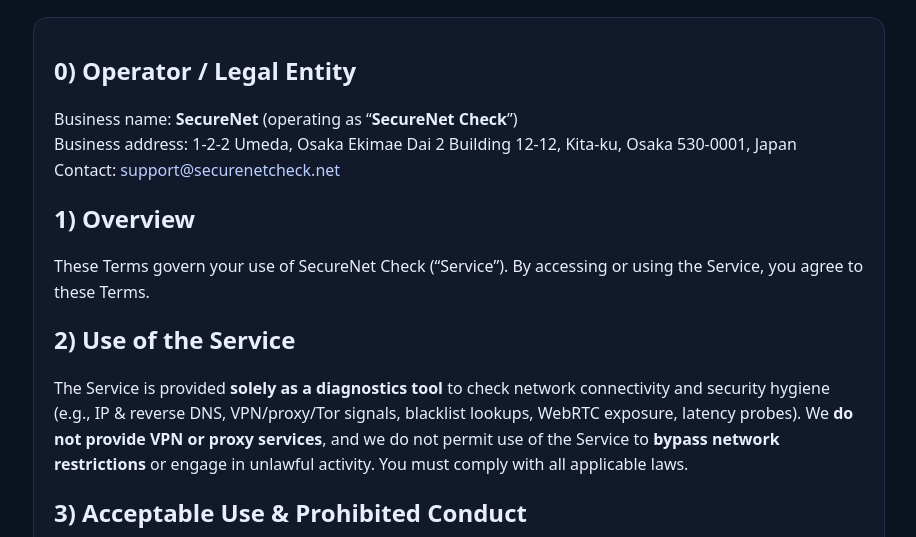
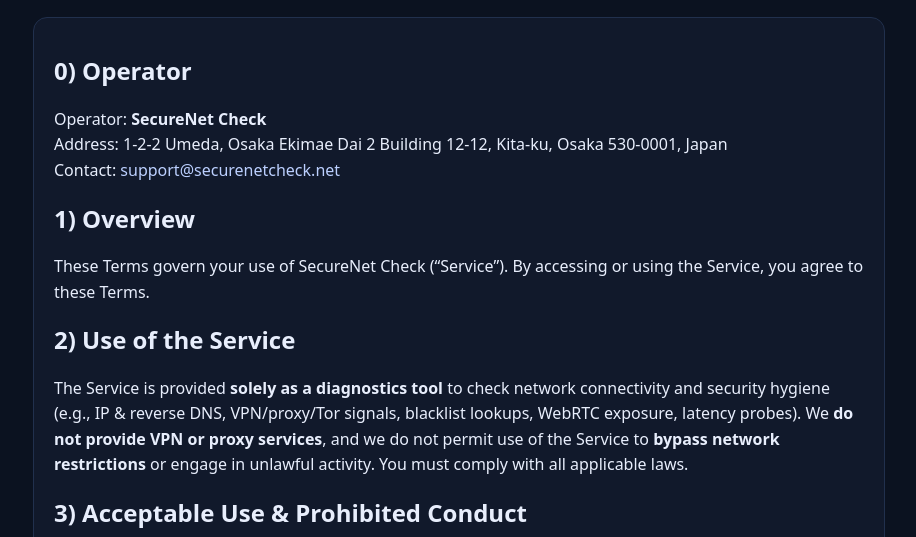
Before and after one commit to godman-cyber/my-website, a plain HTML site: page terms/index.html in a window 1280 px wide. Shown: the part 194-731 px from the top of the page, without its empty margins (181-1097 px from the left). Drawn offline with Linux system fonts and the light colour scheme.

Commit message:
Update index.html

```diff
--- a/terms/index.html
+++ b/terms/index.html
@@ -46,10 +46,10 @@
   <p class="muted">Last updated: August 22, 2025</p>
 
   <div class="card">
-    <h2>0) Operator / Legal Entity</h2>
+    <h2>0) Operator</h2>
     <p>
-      Business name: <strong>SecureNet</strong> (operating as “<strong>SecureNet Check</strong>”)<br>
-      Business address: 1-2-2 Umeda, Osaka Ekimae Dai 2 Building 12-12, Kita-ku, Osaka 530-0001, Japan<br>
+      Operator: <strong>SecureNet Check</strong><br>
+      Address: 1-2-2 Umeda, Osaka Ekimae Dai 2 Building 12-12, Kita-ku, Osaka 530-0001, Japan<br>
       Contact: <a href="mailto:support@securenetcheck.net">support@securenetcheck.net</a>
     </p>
 
@@ -96,7 +96,7 @@
     <p>The Service is provided on an “as-is” and “as-available” basis. Results are approximate and for reference only.</p>
 
     <h2>9) Limitation of Liability</h2>
-    <p>To the maximum extent permitted by law, SecureNet shall not be liable for indirect, incidental, consequential, or punitive damages.</p>
+    <p>To the maximum extent permitted by law, <strong>SecureNet Check</strong> shall not be liable for indirect, incidental, consequential, or punitive damages.</p>
 
     <h2>10) Termination</h2>
     <p>We may suspend or terminate access if we reasonably believe you violate these Terms or abuse the Service. Upon termination, your right to use the Service ceases.</p>
```
